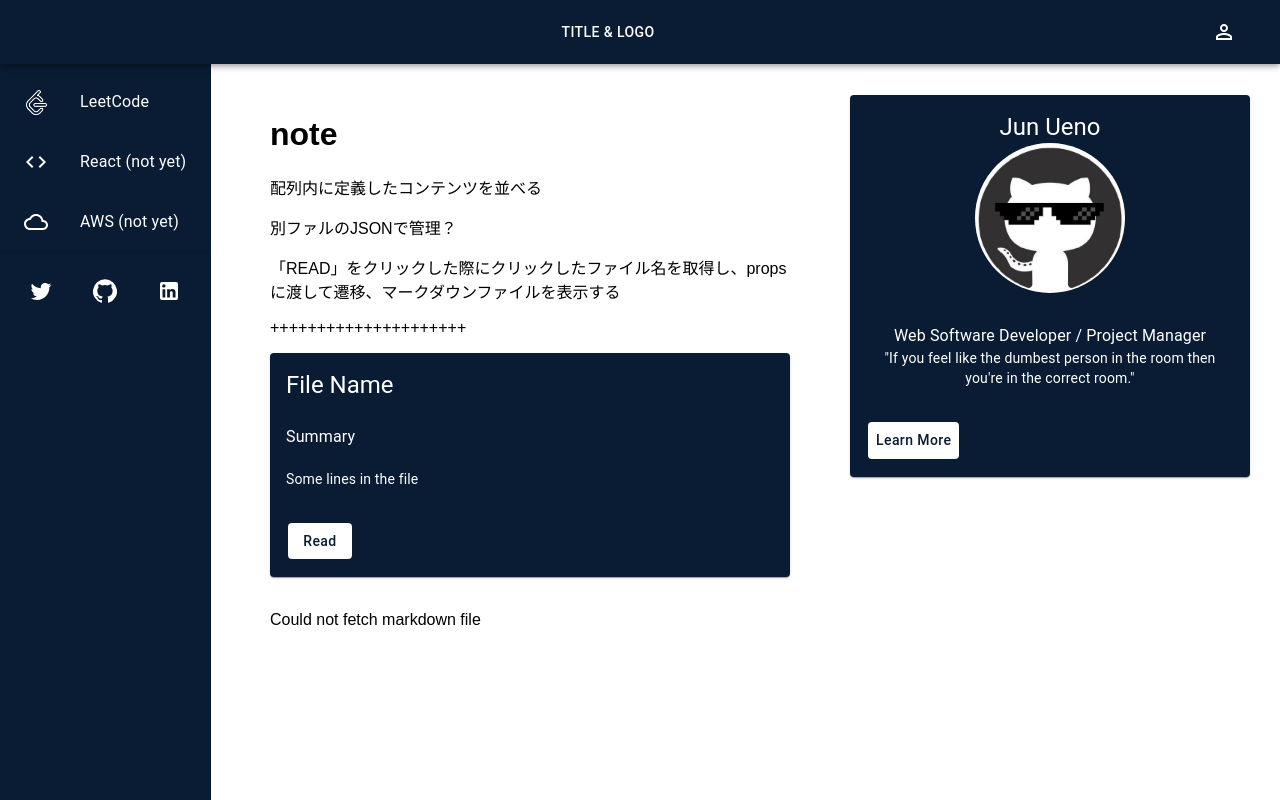
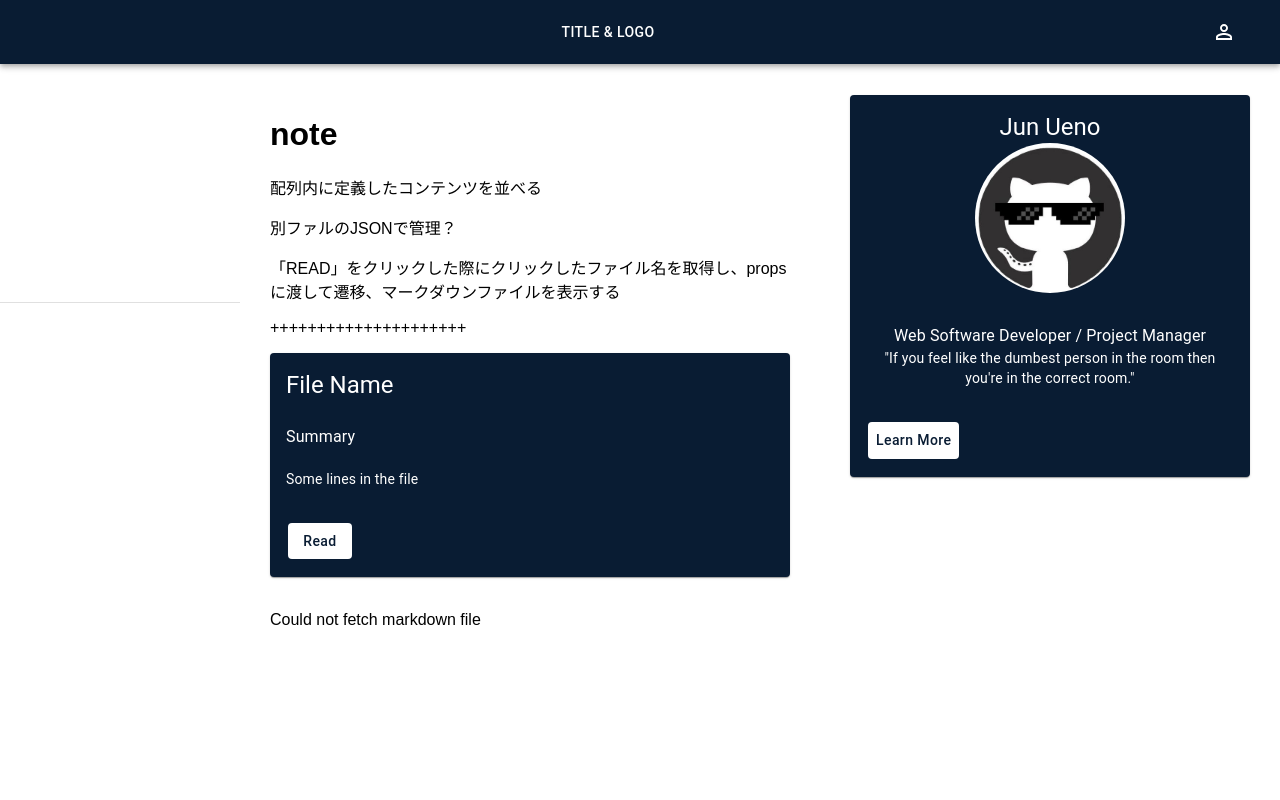
Before and after one commit to jun-uen0/react-techs, a React (Create React App) app: page / in a window 1280 px wide. Built offline with nearby package versions, Linux system fonts and the light colour scheme; no server answers; the HTML template or start-up script is replaced by a standard one.

Commit message:
updated sidebar

```diff
--- a/src/components/Layout/SideBar/SideBar.tsx
+++ b/src/components/Layout/SideBar/SideBar.tsx
@@ -1,24 +1,13 @@
-import makeStyles from '@material-ui/core/styles/makeStyles'
 import Box from '@material-ui/core/Box'
-import Drawer from '@material-ui/core/Drawer'
 import Toolbar from '@material-ui/core/Toolbar'
 import List from '@material-ui/core/List'
 import Divider from '@material-ui/core/Divider'
 import Items from './parts/Items'
 import Sns from './parts/Sns'
 
-
-export default function ClippedDrawer() {
-
-  const classes = useStyles()
-
+const SideBar = () => {
   return (
     <>
-      <Drawer
-        variant="permanent"
-        classes={{ paper: classes.paper }}
-        // open={true} // Animation and Focus. If you comment 'variant="permanent"' above, this works.
-        >
       <Toolbar />
       <Box sx={{ overflow: 'auto' }}>
         <List>
@@ -28,13 +17,8 @@ export default function ClippedDrawer() {
           <Sns />
         </List>
       </Box>
-      </Drawer>
     </>
   )
 }
 
-const useStyles = makeStyles({
-  paper: {
-    background: "#091c33",
-  },
-})
+export default SideBar
```
Lines whose indentation alone changed are shown as unchanged.
